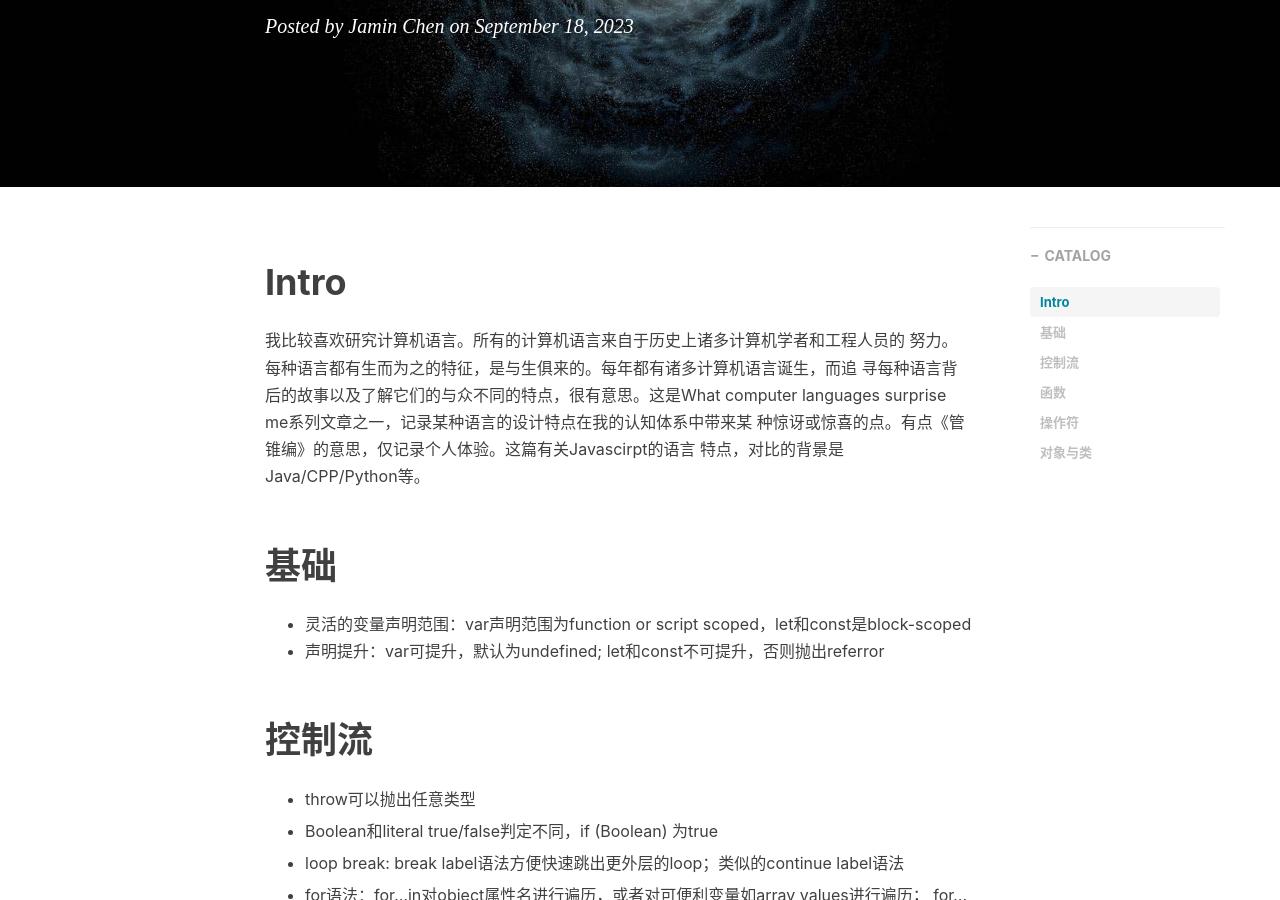
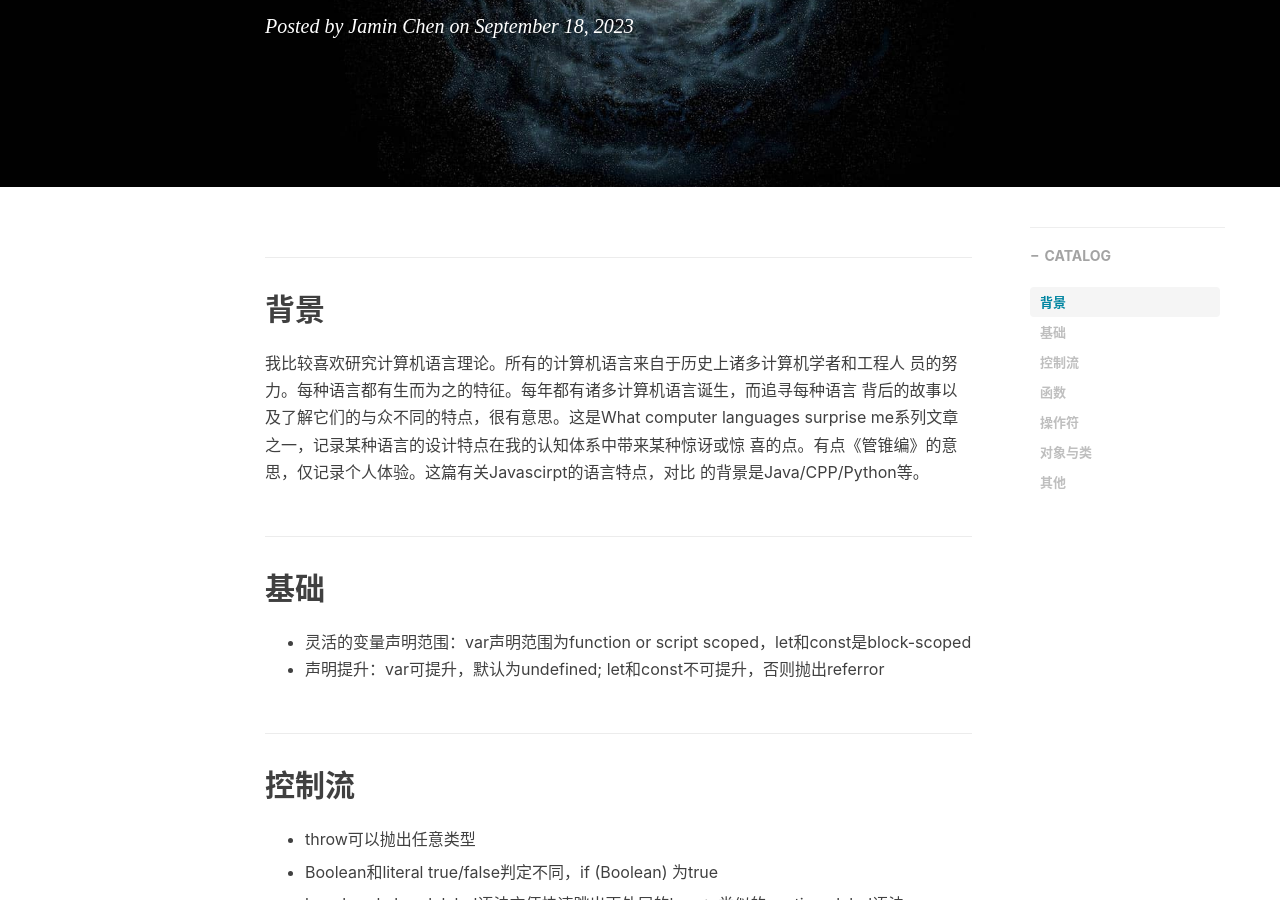
Before and after one commit to lambdacogito/lambdacogito.github.io, a Jekyll site: the page built from content/_posts/2023-09-18-what-javascript-surprises-me.md, in a window 1280 px wide and 900 px high, scrolled down 330 px. Built offline with Jekyll 4.4.1, drawn with Linux system fonts in a browser that asks for light colours; nearby versions of some CDN libraries; comment, search, counter and statistics services are not loaded; some of the changed text lies outside the part shown.

Commit message:
Quick update

```diff
--- a/content/_posts/2023-09-18-what-javascript-surprises-me.md
+++ b/content/_posts/2023-09-18-what-javascript-surprises-me.md
@@ -8,21 +8,21 @@
 tags: ["Computer Languages"]
 ---
 
-# Intro
+## 背景
 
-我比较喜欢研究计算机语言。所有的计算机语言来自于历史上诸多计算机学者和工程人员的
-努力。每种语言都有生而为之的特征，是与生俱来的。每年都有诸多计算机语言诞生，而追
-寻每种语言背后的故事以及了解它们的与众不同的特点，很有意思。这是What computer
-languages surprise me系列文章之一，记录某种语言的设计特点在我的认知体系中带来某
-种惊讶或惊喜的点。有点《管锥编》的意思，仅记录个人体验。这篇有关Javascirpt的语言
-特点，对比的背景是Java/CPP/Python等。
+我比较喜欢研究计算机语言理论。所有的计算机语言来自于历史上诸多计算机学者和工程人
+员的努力。每种语言都有生而为之的特征。每年都有诸多计算机语言诞生，而追寻每种语言
+背后的故事以及了解它们的与众不同的特点，很有意思。这是What computer languages
+surprise me系列文章之一，记录某种语言的设计特点在我的认知体系中带来某种惊讶或惊
+喜的点。有点《管锥编》的意思，仅记录个人体验。这篇有关Javascirpt的语言特点，对比
+的背景是Java/CPP/Python等。
 
-# 基础
+## 基础
 
 *   灵活的变量声明范围：var声明范围为function or script scoped，let和const是block-scoped
 *   声明提升：var可提升，默认为undefined; let和const不可提升，否则抛出referror
 
-# 控制流
+## 控制流
 
 *   throw可以抛出任意类型
 
@@ -33,7 +33,7 @@
 *   for语法：for...in对object属性名进行遍历，或者对可便利变量如array values进行遍历；
     for...of对object所有可遍历属性的值进行遍历，针对不同属性调用不同的遍历器。
 
-# 函数
+## 函数
 
 *   func参数都是基于值传递，即更改参数值不影响外部传入参数；但是如果传入参数是obj或
     arr，修改obj属性或者arr value会同样修改外部对象属性。逻辑上并不矛盾，基于参数传
@@ -48,14 +48,14 @@
 *   Arrow function (=>): 更短的函数声明，不绑定this，同时没有arguments, super,
     new.target等；在arrow function出现以前，所有函数须有绑定的this。
 
-# 操作符
+## 操作符
 
 *   Comma为操作符之一，二元操作符，用于for loop condition
 
 *   Array的\[]操作符，既是索引操作符根据index获取值，同时也是属性操作符根据值获取
     index。
 
-# 对象与类
+## 对象与类
 
 *   JS建立在一套简单灵活的Object概念之上
 
@@ -82,3 +82,18 @@
 *   Class构造函数通过constructor()定义，literally
 
 *   Class private变量通过#varname定义
+
+## 其他
+
+*   Typed array是个奇怪的名称，更具体应该是typed buffer或者typeless array。和通常
+    意义上的array并无相似之处，是一组特定长度的连续的内存空间。
+
+*   任何类型都可以成为迭代器Iterator，只需要1）实现next() 方法；2）返回值包含value
+    和done属性。注：这种有点类似python和go的duck typed接口声明，是一种很灵活的类
+    型扩展机制。
+
+*   JS支持一种简洁生成迭代器的函数，声明为function\*和yeild关键字。和Python yeild类
+    似，但是没有后者简洁。
+
+*   Iterables：特指支持for...of的遍历语法对象。一个对象如果想成为iterables，需要增
+    加Symbol.iterator实现，其实现内容通常为function\* 定义的生成迭代器。
```
